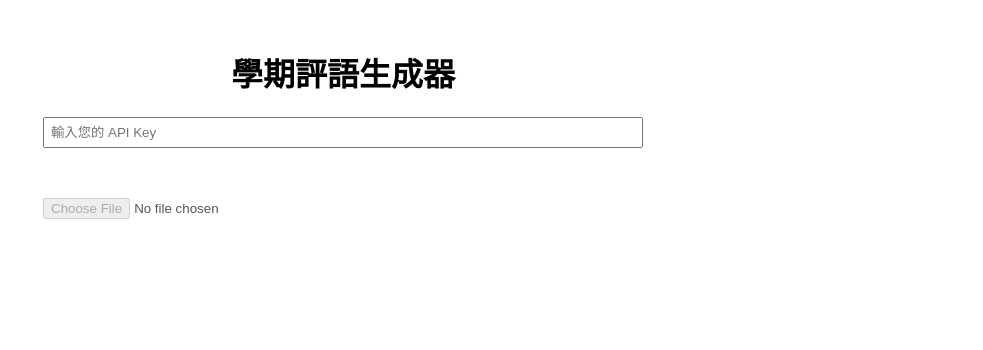
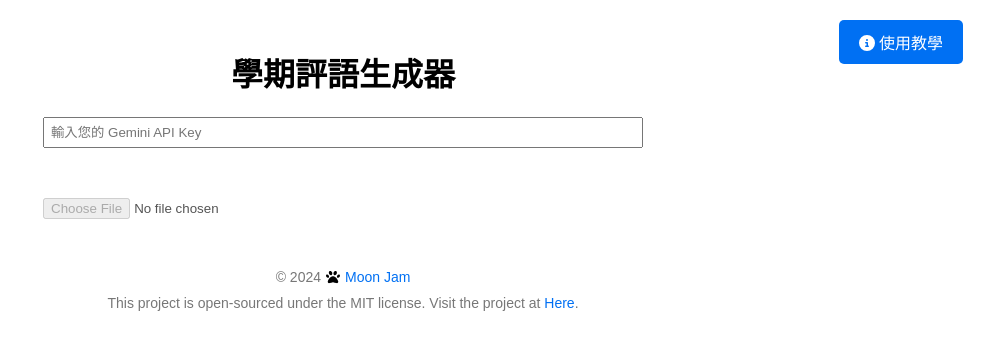
Before and after one commit to moon-jam/AI_Gen_Semester_Comments_Tool, a Next.js app in the folder website_version/: page / in a window 1280 px wide. Shown: the top 350 px of the page, without its empty margins (297-1280 px from the left). Built offline with nearby package versions, Linux system fonts and the light colour scheme.

Commit message:
Add copyright, project info, instructions, and some TODOs

```diff
--- a/website_version/package.json
+++ b/website_version/package.json
@@ -8,6 +8,7 @@
         "next": "^14.2.6",
         "react": "^18.3.1",
         "react-dom": "^18.3.1",
+        "react-modal": "^3.16.1",
         "xlsx": "^0.18.5"
     }
 }
--- a/website_version/pages/index.jsx
+++ b/website_version/pages/index.jsx
@@ -2,7 +2,12 @@ import React, { useState, useEffect } from 'react';
 import * as XLSX from 'xlsx';
 import { saveAs } from 'file-saver';
 import { GoogleGenerativeAI } from '@google/generative-ai';
+import { FontAwesomeIcon } from '@fortawesome/react-fontawesome';
+import { faPaw, faInfoCircle } from '@fortawesome/free-solid-svg-icons';
+import Modal from 'react-modal';
 import styles from '../styles/Home.module.css';
+
+Modal.setAppElement('#__next');
 
 export default function Home() {
   const [students, setStudents] = useState([]);
@@ -10,6 +15,9 @@ export default function Home() {
   const [isValidKey, setIsValidKey] = useState(null); // null 表示未驗證，true 表示有效，false 表示無效
   const [isGenerating, setIsGenerating] = useState(false);
   const [currentStudentIndex, setCurrentStudentIndex] = useState(0);
+  const [modalIsOpen, setModalIsOpen] = useState(false);
+  const currentYear = new Date().getFullYear();
+  const copyrightYear = currentYear === 2024 ? '2024' : `2024 – ${currentYear}`;
 
   useEffect(() => {
     const storedApiKey = localStorage.getItem('geminiApiKey');
@@ -144,13 +152,61 @@ export default function Home() {
     saveAs(data, 'output.xlsx');
   };
 
+  const openModal = () => {
+    setModalIsOpen(true);
+  };
+
+  const closeModal = () => {
+    setModalIsOpen(false);
+  };
+
   return (
     <div className={styles.container}>
+      {/* 右上角的按鈕 */}
+      <button className={styles.helpButton} onClick={openModal}>
+        <FontAwesomeIcon icon={faInfoCircle} /> 使用教學
+      </button>
+
+      {/* 教學彈出視窗 */}
+      <Modal
+        isOpen={modalIsOpen}
+        onRequestClose={closeModal}
+        contentLabel="使用教學"
+        className={styles.modal}
+        overlayClassName={styles.overlay}
+      >
+        <h2>使用教學</h2>
+        <button onClick={closeModal} className={styles.closeButton}>X</button>
+        <div className={styles.modalContent}>
+          <h3>1. 建立 API Key</h3>
+          <p>
+            先到 <a href="https://aistudio.google.com/app/apikey" target="_blank" rel="noopener noreferrer">Google AI Studio</a> 建立 API Key (如下圖)，接著將 API Key 複製然後貼到 <a href="https://ai-comments.moon-jam.me" target="_blank" rel="noopener noreferrer">網頁</a> 的框框中，並確認出現 ✅ 圖示，代表 API Key 設定成功。
+          </p>
+          <img src="https://raw.githubusercontent.com/moon-jam/AI_Gen_Semester_Comments_Tool/main/assets/step-1.png" alt="Step 1" className={styles.image} />
+          <img src="https://raw.githubusercontent.com/moon-jam/AI_Gen_Semester_Comments_Tool/main/assets/step-2.png" alt="Step 2" className={styles.image} />
+          <img src="https://raw.githubusercontent.com/moon-jam/AI_Gen_Semester_Comments_Tool/main/assets/step-3.png" alt="Step 3" className={styles.image} />
+          <img src="https://raw.githubusercontent.com/moon-jam/AI_Gen_Semester_Comments_Tool/main/assets/step-4.png" alt="Step 4" className={styles.image} />
+          <img src="https://raw.githubusercontent.com/moon-jam/AI_Gen_Semester_Comments_Tool/main/assets/step-5.png" alt="Step 5" className={styles.image} />
+
+          <h3>2. 創建 Excel 檔</h3>
+          <p>
+            創建一個 Excel 檔，在 A 欄輸入學生的名字，B 欄輸入學生的幾個特質，類似如下的格式，可以參考 <a href="https://github.com/moon-jam/AI_Gen_Semester_Comments_Tool/blob/main/sample.xlsx" target="_blank" rel="noopener noreferrer">sample.xlsx</a>。
+          </p>
+          <img src="https://raw.githubusercontent.com/moon-jam/AI_Gen_Semester_Comments_Tool/main/assets/sample_excel.png" alt="Sample Excel" className={styles.image} />
+
+          <h3>3. 上傳檔案並生成評語</h3>
+          <p>
+            點擊網頁中的 <code>選擇檔案</code> (`choose file`) 按鈕，選擇剛剛創建的 Excel 檔，然後點擊下方的 <code>生成評語</code> 按鈕，就會開始生成評語了，生成完後點擊 <code>下載結果</code>，就完成了！
+          </p>
+          <img src="https://raw.githubusercontent.com/moon-jam/AI_Gen_Semester_Comments_Tool/main/assets/process.png" alt="Full Process" className={styles.image} />
+        </div>
+      </Modal>
+
       <h1 className={styles.title}>學期評語生成器</h1>
       <div className={styles.apiKeyContainer}>
         <input
           type="password"
-          placeholder="輸入您的 API Key"
+          placeholder="輸入您的 Gemini API Key"
           value={apiKey}
           onChange={handleApiKeyChange}
           disabled={isGenerating}
@@ -193,6 +249,26 @@ export default function Home() {
           </div>
         </>
       )}
+      <footer className={styles.footer}>
+        <div className={styles.copyright}>
+          © {copyrightYear}
+          <span className={styles.withLove}> <FontAwesomeIcon icon={faPaw} /> </span>
+          <span className={styles.author} itemProp="copyrightHolder">
+            <a href="https://github.com/moon-jam" target="_blank" rel="noopener noreferrer">Moon Jam</a>
+          </span>
+        </div>
+        <div className={styles.projectInfo}>
+          This project is open-sourced under the MIT license. Visit the project at <a href="https://github.com/moon-jam/AI_Gen_Semester_Comments_Tool" target="_blank" rel="noopener noreferrer">Here</a>.
+        </div>
+      </footer>
     </div>
   );
 }
+
+/*
+TODO (bug) 第一次生成完之後如果要再一次生成，或是要生成其他檔案，需要重新整理
+TODO 應該要讓使用者可以手動修改，增加欄位
+TODO 應該要讓使用者可以選擇要生成的模型
+TODO 讓使用者在不喜歡的生成結果上按下重新生成
+TODO Prompt 還不夠好，隨機性也不夠高，很容易出現 ＸＸ 是個 ＯＯ 的孩子類似的語句
+*/
--- a/website_version/styles/Home.module.css
+++ b/website_version/styles/Home.module.css
@@ -79,3 +79,99 @@
   margin-top: 20px;
   padding: 10px 0;
 }
+
+.footer {
+  margin-top: 40px;
+  text-align: center;
+  font-size: 14px;
+  color: #777;
+}
+
+.copyright {
+  margin-bottom: 10px;
+}
+
+.withLove {
+  color: #000;
+  display: inline-block;
+  margin: 0 5px;
+}
+
+.author a {
+  color: #0070f3;
+  text-decoration: none;
+}
+
+.author a:hover {
+  text-decoration: underline;
+}
+
+.projectInfo a {
+  color: #0070f3;
+  text-decoration: none;
+}
+
+.projectInfo a:hover {
+  text-decoration: underline;
+}
+
+.helpButton {
+  position: fixed;
+  top: 20px;
+  right: 20px;
+  background-color: #0070f3;
+  color: white;
+  border: none;
+  padding: 10px 20px;
+  border-radius: 5px;
+  cursor: pointer;
+  font-size: 16px;
+}
+
+.helpButton:hover {
+  background-color: #005bb5;
+}
+
+.modal {
+  position: absolute;
+  top: 50%;
+  left: 50%;
+  transform: translate(-50%, -50%);
+  background: white;
+  padding: 20px;
+  border-radius: 10px;
+  max-width: 500px;
+  width: 100%;
+  box-shadow: 0px 5px 15px rgba(0, 0, 0, 0.3);
+  font-family: Arial, sans-serif; /* 添加這行以指定字體樣式 */
+}
+
+.overlay {
+  background-color: rgba(0, 0, 0, 0.7);
+  position: fixed;
+  top: 0;
+  left: 0;
+  right: 0;
+  bottom: 0;
+}
+
+.closeButton {
+  background: transparent;
+  border: none;
+  font-size: 18px;
+  position: absolute;
+  top: 10px;
+  right: 10px;
+  cursor: pointer;
+}
+
+.modalContent {
+  max-height: 60vh;
+  overflow-y: auto;
+}
+
+.image {
+  width: 100%;
+  margin-top: 10px;
+  margin-bottom: 10px;
+}
```
Also changed, not shown: 1 other file (tests, documents, lock files or other folders).
